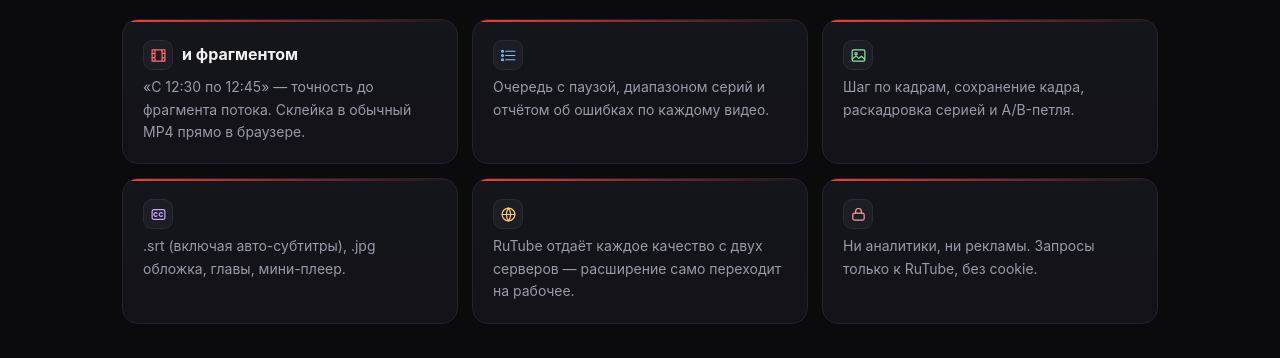
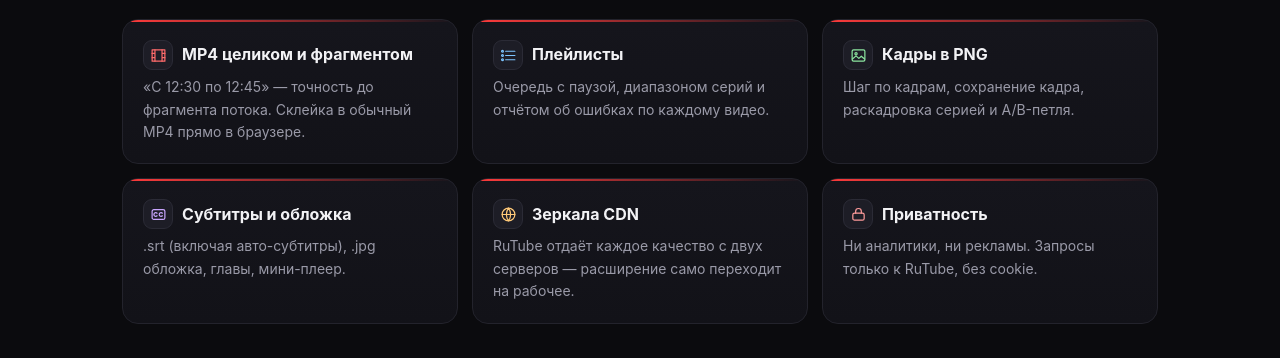
Before and after one commit to xxnetme/rutube-tools, a plain HTML site: page docs/index.html in a window 1280 px wide. Shown: the part 594-952 px from the top of the page. Drawn offline with Linux system fonts and the light colour scheme.

Commit message:
fix(site): вернуть заголовки карточек после замены эмодзи на SVG

```diff
--- a/docs/index.html
+++ b/docs/index.html
@@ -139,12 +139,12 @@
   <h2>Что умеет</h2>
   <p class="sub">Четыре вкладки в одной аккуратной панели — и ноль настроек, чтобы начать.</p>
   <div class="grid">
-    <div class="card"><h3><span class="ic" style="color:#ff6b6b"><svg viewBox="0 0 24 24" fill="none" stroke="currentColor" stroke-width="1.7" stroke-linecap="round" stroke-linejoin="round"><path d="M3 4h18v16H3z"/><path d="M7 4v16M17 4v16M3 9h4M3 15h4M17 9h4M17 15h4"/></svg></span> и фрагментом</h3><p>«С 12:30 по 12:45» — точность до фрагмента потока. Склейка в обычный MP4 прямо в браузере.</p></div>
-    <div class="card"><h3><span class="ic" style="color:#7cc4ff"><svg viewBox="0 0 24 24" fill="none" stroke="currentColor" stroke-width="1.7" stroke-linecap="round" stroke-linejoin="round"><path d="M8 6h13M8 12h13M8 18h13"/><circle cx="3.5" cy="6" r="1.3"/><circle cx="3.5" cy="12" r="1.3"/><circle cx="3.5" cy="18" r="1.3"/></svg></span></h3><p>Очередь с паузой, диапазоном серий и отчётом об ошибках по каждому видео.</p></div>
-    <div class="card"><h3><span class="ic" style="color:#8ce6a0"><svg viewBox="0 0 24 24" fill="none" stroke="currentColor" stroke-width="1.7" stroke-linecap="round" stroke-linejoin="round"><rect x="3" y="4" width="18" height="16" rx="2"/><circle cx="8.5" cy="9.5" r="1.6"/><path d="m3.5 17 5-4.5 4 3.5 3.5-3 4.5 4"/></svg></span></h3><p>Шаг по кадрам, сохранение кадра, раскадровка серией и A/B-петля.</p></div>
-    <div class="card"><h3><span class="ic" style="color:#c9a6ff"><svg viewBox="0 0 24 24" fill="none" stroke="currentColor" stroke-width="1.7" stroke-linecap="round" stroke-linejoin="round"><rect x="3" y="5" width="18" height="14" rx="2.5"/><path d="M10 10.2a2.6 2.6 0 1 0 0 3.6M17.5 10.2a2.6 2.6 0 1 0 0 3.6"/></svg></span></h3><p>.srt (включая авто-субтитры), .jpg обложка, главы, мини-плеер.</p></div>
-    <div class="card"><h3><span class="ic" style="color:#ffc978"><svg viewBox="0 0 24 24" fill="none" stroke="currentColor" stroke-width="1.7" stroke-linecap="round" stroke-linejoin="round"><circle cx="12" cy="12" r="9"/><path d="M3 12h18M12 3a15 15 0 0 1 0 18a15 15 0 0 1 0-18"/></svg></span></h3><p>RuTube отдаёт каждое качество с двух серверов — расширение само переходит на рабочее.</p></div>
-    <div class="card"><h3><span class="ic" style="color:#ff9b9b"><svg viewBox="0 0 24 24" fill="none" stroke="currentColor" stroke-width="1.7" stroke-linecap="round" stroke-linejoin="round"><rect x="4" y="10" width="16" height="10" rx="2.5"/><path d="M8 10V7.5a4 4 0 0 1 8 0V10"/></svg></span></h3><p>Ни аналитики, ни рекламы. Запросы только к RuTube, без cookie.</p></div>
+    <div class="card"><h3><span class="ic" style="color:#ff6b6b"><svg viewBox="0 0 24 24" fill="none" stroke="currentColor" stroke-width="1.7" stroke-linecap="round" stroke-linejoin="round"><path d="M3 4h18v16H3z"/><path d="M7 4v16M17 4v16M3 9h4M3 15h4M17 9h4M17 15h4"/></svg></span> MP4 целиком и фрагментом</h3><p>«С 12:30 по 12:45» — точность до фрагмента потока. Склейка в обычный MP4 прямо в браузере.</p></div>
+    <div class="card"><h3><span class="ic" style="color:#7cc4ff"><svg viewBox="0 0 24 24" fill="none" stroke="currentColor" stroke-width="1.7" stroke-linecap="round" stroke-linejoin="round"><path d="M8 6h13M8 12h13M8 18h13"/><circle cx="3.5" cy="6" r="1.3"/><circle cx="3.5" cy="12" r="1.3"/><circle cx="3.5" cy="18" r="1.3"/></svg></span> Плейлисты</h3><p>Очередь с паузой, диапазоном серий и отчётом об ошибках по каждому видео.</p></div>
+    <div class="card"><h3><span class="ic" style="color:#8ce6a0"><svg viewBox="0 0 24 24" fill="none" stroke="currentColor" stroke-width="1.7" stroke-linecap="round" stroke-linejoin="round"><rect x="3" y="4" width="18" height="16" rx="2"/><circle cx="8.5" cy="9.5" r="1.6"/><path d="m3.5 17 5-4.5 4 3.5 3.5-3 4.5 4"/></svg></span> Кадры в PNG</h3><p>Шаг по кадрам, сохранение кадра, раскадровка серией и A/B-петля.</p></div>
+    <div class="card"><h3><span class="ic" style="color:#c9a6ff"><svg viewBox="0 0 24 24" fill="none" stroke="currentColor" stroke-width="1.7" stroke-linecap="round" stroke-linejoin="round"><rect x="3" y="5" width="18" height="14" rx="2.5"/><path d="M10 10.2a2.6 2.6 0 1 0 0 3.6M17.5 10.2a2.6 2.6 0 1 0 0 3.6"/></svg></span> Субтитры и обложка</h3><p>.srt (включая авто-субтитры), .jpg обложка, главы, мини-плеер.</p></div>
+    <div class="card"><h3><span class="ic" style="color:#ffc978"><svg viewBox="0 0 24 24" fill="none" stroke="currentColor" stroke-width="1.7" stroke-linecap="round" stroke-linejoin="round"><circle cx="12" cy="12" r="9"/><path d="M3 12h18M12 3a15 15 0 0 1 0 18a15 15 0 0 1 0-18"/></svg></span> Зеркала CDN</h3><p>RuTube отдаёт каждое качество с двух серверов — расширение само переходит на рабочее.</p></div>
+    <div class="card"><h3><span class="ic" style="color:#ff9b9b"><svg viewBox="0 0 24 24" fill="none" stroke="currentColor" stroke-width="1.7" stroke-linecap="round" stroke-linejoin="round"><rect x="4" y="10" width="16" height="10" rx="2.5"/><path d="M8 10V7.5a4 4 0 0 1 8 0V10"/></svg></span> Приватность</h3><p>Ни аналитики, ни рекламы. Запросы только к RuTube, без cookie.</p></div>
   </div>
 
   <h2>Установка</h2>
@@ -182,9 +182,9 @@
 
   <h2>Чего не делает</h2>
   <div class="grid" style="margin-top:12px">
-    <div class="card"><h3><span class="ic" style="color:#ff6b6b"><svg viewBox="0 0 24 24" fill="none" stroke="currentColor" stroke-width="1.7" stroke-linecap="round" stroke-linejoin="round"><circle cx="12" cy="12" r="9"/><path d="m6 18 12-12"/></svg></span></h3><p>Платные и защищённые видео не скачиваются — это осознанное ограничение.</p></div>
-    <div class="card"><h3><span class="ic" style="color:#9a9aa8"><svg viewBox="0 0 24 24" fill="none" stroke="currentColor" stroke-width="1.7" stroke-linecap="round" stroke-linejoin="round"><path d="M12 21v-7"/><path d="M8.5 21h7"/><circle cx="12" cy="10.5" r="1.6"/><path d="M6.8 5.6a7.2 7.2 0 0 1 0 9.8M17.2 5.6a7.2 7.2 0 0 0 0 9.8"/></svg></span></h3><p>Прямые трансляции не поддерживаются.</p></div>
-    <div class="card"><h3><span class="ic" style="color:#8ce6a0"><svg viewBox="0 0 24 24" fill="none" stroke="currentColor" stroke-width="1.7" stroke-linecap="round" stroke-linejoin="round"><path d="M3 3l18 18"/><path d="M10.6 6.2A9.7 9.7 0 0 1 12 6c5 0 8.6 4.2 9.5 6-.3.6-.9 1.5-1.7 2.4M6.3 7.6C4.4 8.9 3 10.8 2.5 12c.9 1.8 4.5 6 9.5 6 1.4 0 2.7-.3 3.8-.8"/></svg></span></h3><p>Нет ни аналитики, ни аккаунтов, ни серверов.</p></div>
+    <div class="card"><h3><span class="ic" style="color:#ff6b6b"><svg viewBox="0 0 24 24" fill="none" stroke="currentColor" stroke-width="1.7" stroke-linecap="round" stroke-linejoin="round"><circle cx="12" cy="12" r="9"/><path d="m6 18 12-12"/></svg></span> Не обходит DRM</h3><p>Платные и защищённые видео не скачиваются — это осознанное ограничение.</p></div>
+    <div class="card"><h3><span class="ic" style="color:#9a9aa8"><svg viewBox="0 0 24 24" fill="none" stroke="currentColor" stroke-width="1.7" stroke-linecap="round" stroke-linejoin="round"><path d="M12 21v-7"/><path d="M8.5 21h7"/><circle cx="12" cy="10.5" r="1.6"/><path d="M6.8 5.6a7.2 7.2 0 0 1 0 9.8M17.2 5.6a7.2 7.2 0 0 0 0 9.8"/></svg></span> Не пишет эфиры</h3><p>Прямые трансляции не поддерживаются.</p></div>
+    <div class="card"><h3><span class="ic" style="color:#8ce6a0"><svg viewBox="0 0 24 24" fill="none" stroke="currentColor" stroke-width="1.7" stroke-linecap="round" stroke-linejoin="round"><path d="M3 3l18 18"/><path d="M10.6 6.2A9.7 9.7 0 0 1 12 6c5 0 8.6 4.2 9.5 6-.3.6-.9 1.5-1.7 2.4M6.3 7.6C4.4 8.9 3 10.8 2.5 12c.9 1.8 4.5 6 9.5 6 1.4 0 2.7-.3 3.8-.8"/></svg></span> Не собирает данные</h3><p>Нет ни аналитики, ни аккаунтов, ни серверов.</p></div>
   </div>
 
 </main>
```
